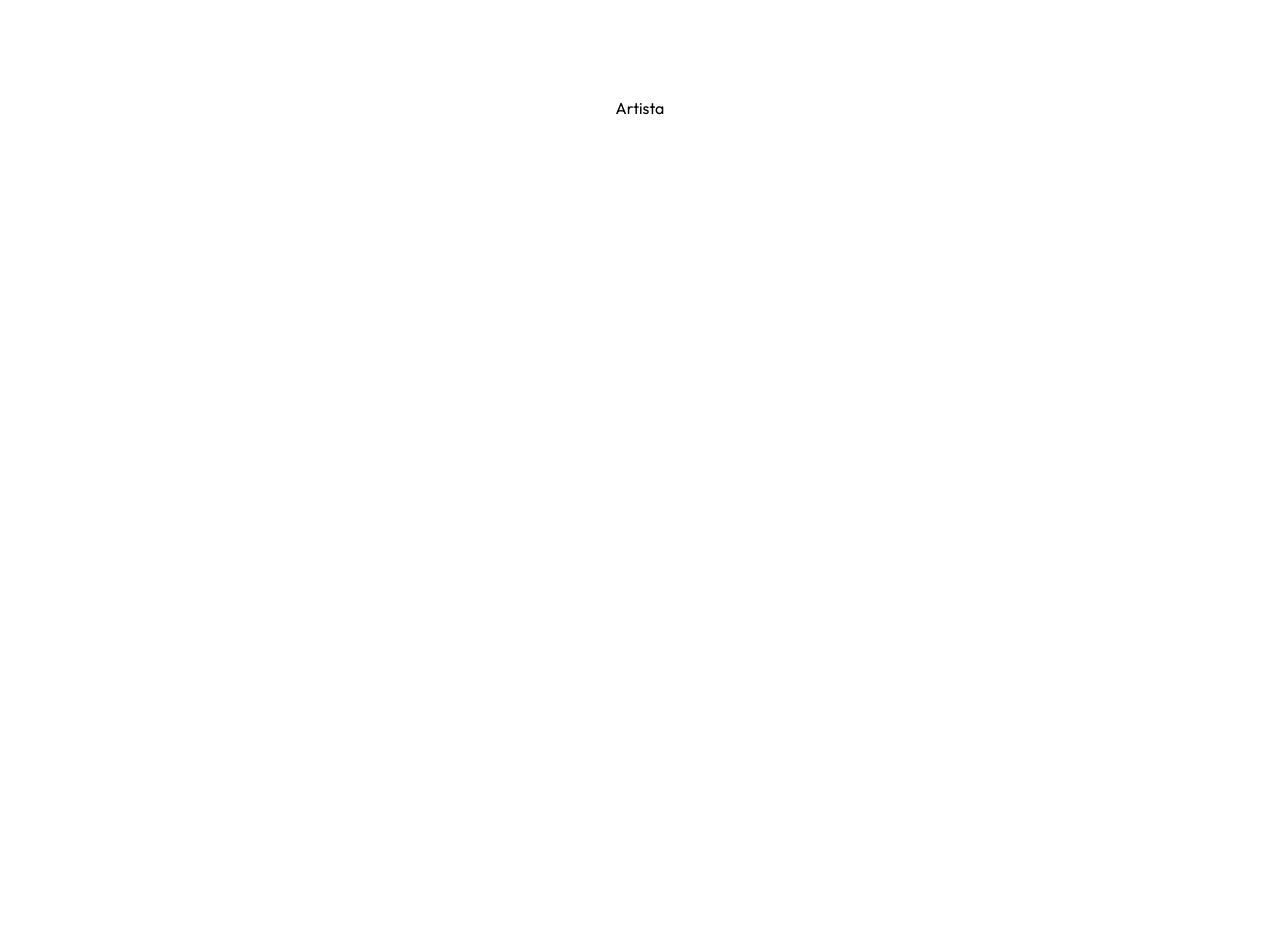
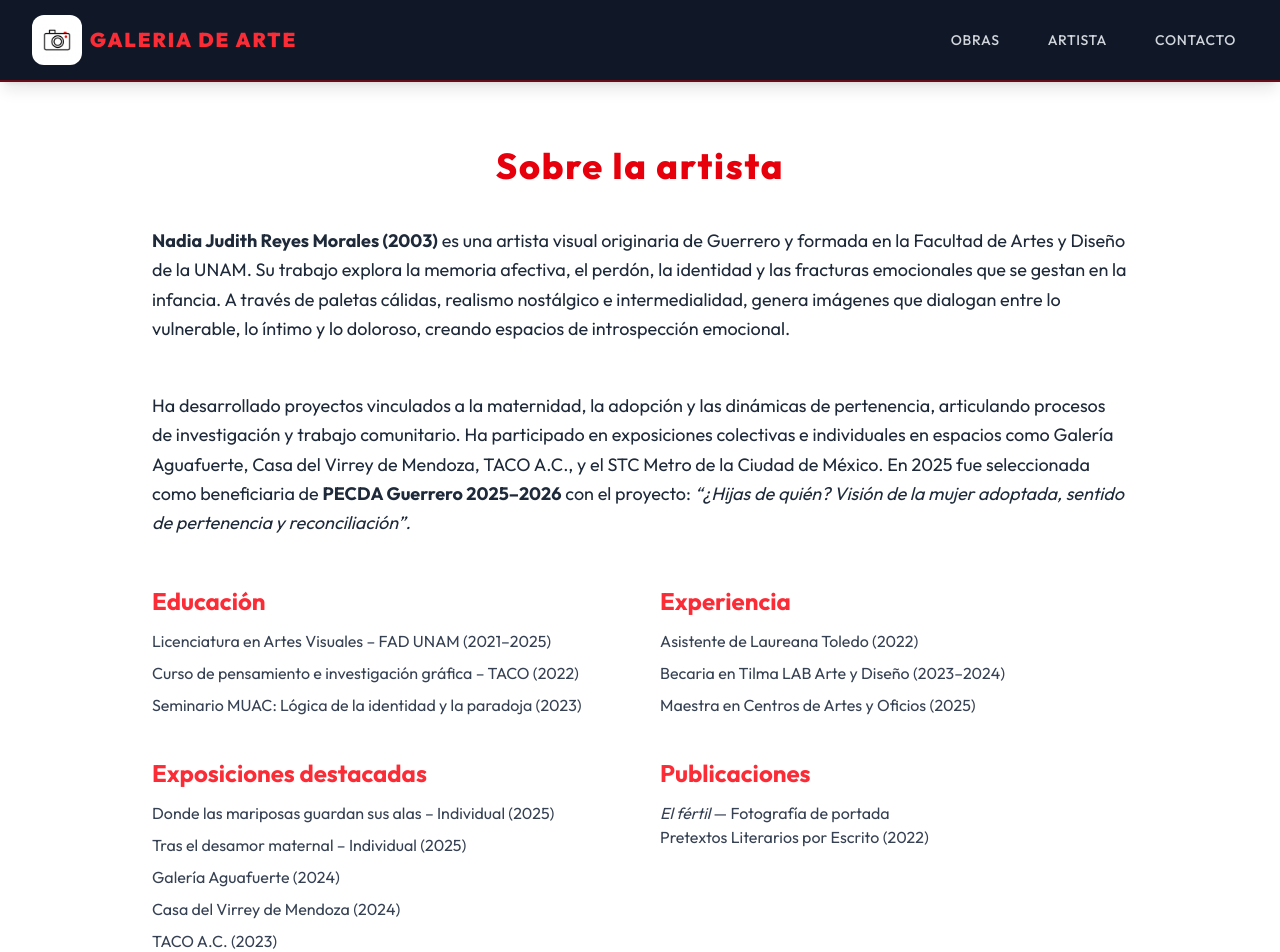
Before and after one commit to LOLobito1234/Galeria-de-arte, a Next.js app: page /artista in a window 1280 px wide. Shown: the top 952 px of the page. Before the commit the page ends 800 px from the top, so only its background shows below. Built offline with nearby package versions, Linux system fonts and the light colour scheme.

Commit message:
seAgregoArtista

```diff
--- a/app/artista/page.tsx
+++ b/app/artista/page.tsx
@@ -1,8 +1,72 @@
+export default function Artista() {
+  return (
+    <section className="max-w-5xl mx-auto px-6 py-16">
 
-export default function Artista() {
-    return (
-        <main className="flex min-h-screen flex-col items-center justify-between p-24">
-            <h1>Artista</h1>
-        </main>
-    )
+      {/* Título */}
+      <h1 className="text-4xl font-extrabold text-red-600 mb-10 text-center tracking-wider">
+        Sobre la artista
+      </h1>
+
+      {/* Bio principal */}
+      <p className="text-lg leading-relaxed text-gray-800 mb-12">
+        <strong>Nadia Judith Reyes Morales (2003)</strong> es una artista visual originaria de Guerrero y formada en la Facultad de Artes y Diseño de la UNAM.
+        Su trabajo explora la memoria afectiva, el perdón, la identidad y las fracturas emocionales que se gestan en la infancia. A través de paletas cálidas,
+        realismo nostálgico e intermedialidad, genera imágenes que dialogan entre lo vulnerable, lo íntimo y lo doloroso, creando espacios de introspección emocional.
+      </p>
+
+      <p className="text-lg leading-relaxed text-gray-800 mb-12">
+        Ha desarrollado proyectos vinculados a la maternidad, la adopción y las dinámicas de pertenencia, articulando procesos de investigación y trabajo comunitario.
+        Ha participado en exposiciones colectivas e individuales en espacios como Galería Aguafuerte, Casa del Virrey de Mendoza, TACO A.C.,
+        y el STC Metro de la Ciudad de México.
+        En 2025 fue seleccionada como beneficiaria de <strong>PECDA Guerrero 2025–2026</strong> con el proyecto:
+        <em> “¿Hijas de quién? Visión de la mujer adoptada, sentido de pertenencia y reconciliación”.</em>
+      </p>
+
+      {/* Secciones resumidas */}
+      <div className="grid md:grid-cols-2 gap-10 mt-10">
+
+        <div>
+          <h2 className="text-2xl font-bold text-red-500 mb-3">Educación</h2>
+          <ul className="text-gray-700 space-y-2">
+            <li>Licenciatura en Artes Visuales – FAD UNAM (2021–2025)</li>
+            <li>Curso de pensamiento e investigación gráfica – TACO (2022)</li>
+            <li>Seminario MUAC: Lógica de la identidad y la paradoja (2023)</li>
+          </ul>
+        </div>
+
+        <div>
+          <h2 className="text-2xl font-bold text-red-500 mb-3">Experiencia</h2>
+          <ul className="text-gray-700 space-y-2">
+            <li>Asistente de Laureana Toledo (2022)</li>
+            <li>Becaria en Tilma LAB Arte y Diseño (2023–2024)</li>
+            <li>Maestra en Centros de Artes y Oficios (2025)</li>
+          </ul>
+        </div>
+
+        <div>
+          <h2 className="text-2xl font-bold text-red-500 mb-3">Exposiciones destacadas</h2>
+          <ul className="text-gray-700 space-y-2">
+            <li>Donde las mariposas guardan sus alas – Individual (2025)</li>
+            <li>Tras el desamor maternal – Individual (2025)</li>
+            <li>Galería Aguafuerte (2024)</li>
+            <li>Casa del Virrey de Mendoza (2024)</li>
+            <li>TACO A.C. (2023)</li>
+            <li>STC Metro Coyoacán (2024)</li>
+          </ul>
+        </div>
+
+        <div>
+          <h2 className="text-2xl font-bold text-red-500 mb-3">Publicaciones</h2>
+          <ul className="text-gray-700 space-y-2">
+            <li>
+              <em>El fértil</em> — Fotografía de portada
+              <br />Pretextos Literarios por Escrito (2022)
+            </li>
+          </ul>
+        </div>
+
+      </div>
+
+    </section>
+  );
 }
--- a/app/layout.tsx
+++ b/app/layout.tsx
@@ -2,10 +2,13 @@ import type { Metadata } from "next";
 import { Outfit } from "next/font/google";
 import "./globals.css";
 
+import Header from "@/components/Header";
+import Footer from "@/components/Footer";
+
 const outfit = Outfit({
-  subsets:["latin"],
+  subsets: ["latin"],
+});
 
-})
 export const metadata: Metadata = {
   title: "Create by Jorge Flores Partida",
   description: "Generated by next.js",
@@ -17,11 +20,20 @@ export default function RootLayout({
   children: React.ReactNode;
 }>) {
   return (
-    <html lang="en,es">
-      <body
-        className={`${outfit.className} bg-white`}
-      >
-        {children}
+    <html lang="es">
+      <body className={`${outfit.className} bg-white`}>
+
+        {/* 📌 Se carga en TODAS las páginas */}
+        <Header />
+
+        {/* 📌 Contenido dinámico */}
+        <main className="min-h-screen">
+          {children}
+        </main>
+
+        {/* 📌 Footer global */}
+        <Footer/>
+
       </body>
     </html>
   );
--- a/app/obras/page.tsx
+++ b/app/obras/page.tsx
@@ -12,16 +12,16 @@ import g7 from "../../public/Images/g7.webp";
 import g8 from "../../public/Images/g8.webp";
 import g9 from "../../public/Images/g9.webp";
 import g10 from "../../public/Images/g10.webp";
+import g11 from "../../public/Images/g11.webp";
+import g12 from "../../public/Images/g12.webp";
 
-import Header from "@/components/Header";
-import Footer from "@/components/footer";
 
-const images = [g1, g2, g3, g4, g5, g6, g7, g8, g9, g10];
+
+const images = [g1, g2, g3, g4, g5, g6, g7, g8, g9, g10, g11, g12];
 
 export default function StaticGallery() {
     return (
         <>
-            <Header />
 
             <section className="py-20 px-6 max-w-7xl mx-auto">
                 <h2 className="text-center text-4xl font-extrabold text-red-500 mb-14">
@@ -51,7 +51,6 @@ export default function StaticGallery() {
                 </div>
             </section>
 
-            <Footer />
         </>
     );
 }
--- a/app/page.tsx
+++ b/app/page.tsx
@@ -1,15 +1,12 @@
-import Footer from "@/components/footer";
-import Header from "@/components/Header";
+
 import Layout from "@/components/Layout";
 import Main from "@/components/Principal";
 
 export default function Home() {
     return (
         <>
-            <Header />
             <Layout />
             <Main/>
-            <Footer/>
         </>
     )
 
```
Also changed, not shown: public/Images/g11.webp (added), public/Images/g12.webp (added).
